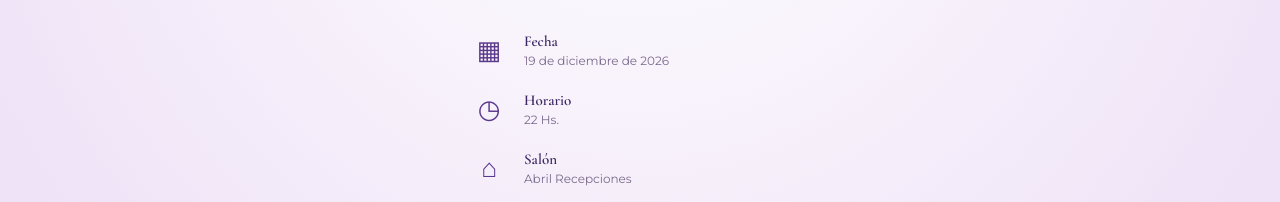
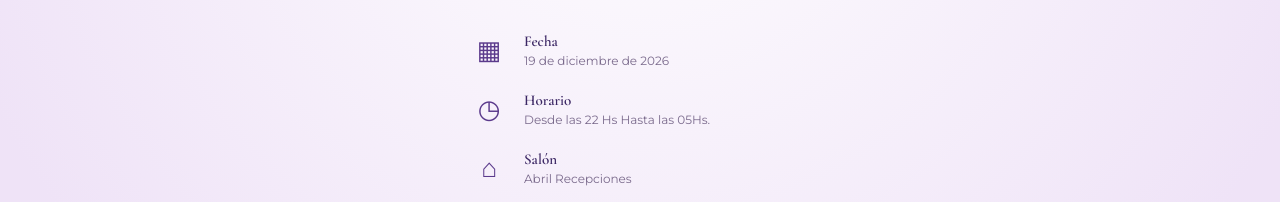
Before and after one commit to walexisojeda94-droid/15-Yaz, a plain HTML site: page index.html in a window 1280 px wide. Shown: the part 2641-2843 px from the top of the page. Drawn offline with nearby package versions, Linux system fonts and the light colour scheme.

Commit message:
Update index.html

```diff
--- a/index.html
+++ b/index.html
@@ -145,7 +145,7 @@ input,select,textarea{width:100%;padding:14px;border:1px solid #cdb7e2;border-ra
   <p class="orn">❧ ✧ ❧</p>
   <ul class="info">
     <li><i>▦</i><div><b>Fecha</b><span>19 de diciembre de 2026</span></div></li>
-    <li><i>◷</i><div><b>Horario</b><span>22 Hs.</span></div></li>
+    <li><i>◷</i><div><b>Horario</b><span>Desde las 22 Hs Hasta las 05Hs.</span></div></li>
     <li><i>⌂</i><div><b>Salón</b><span>Abril Recepciones</span></div></li>
     <li><i>⌖</i><div><b>Ubicación</b><a class="map-link" href="https://www.google.com/maps/place/Tom%C3%A1s+Justo+Villegas+917,+B1722+Ramos+Mej%C3%ADa,+Provincia+de+Buenos+Aires/@-34.6657771,-58.5527741,17z/data=!3m1!4b1!4m6!3m5!1s0x95bcc87e20758693:0x21aae13786fa0acc!8m2!3d-34.6657815!4d-58.5501992!16s%2Fg%2F11snpyhn58?entry=ttu&amp;g_ep=EgoyMDI2MTExMC4wIKXMDSoASAFQAw%3D%3D" target="_blank" rel="noopener noreferrer">Tomás Justo Villegas 917, Ramos Mejía</a></div></li>
     <li><i>♧</i><div><b>Vestimenta</b><span>Elegante Sport</span></div></li>
```
